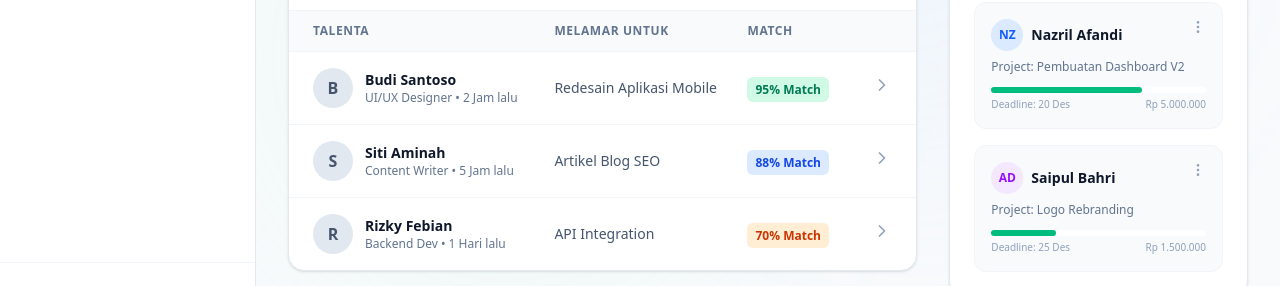
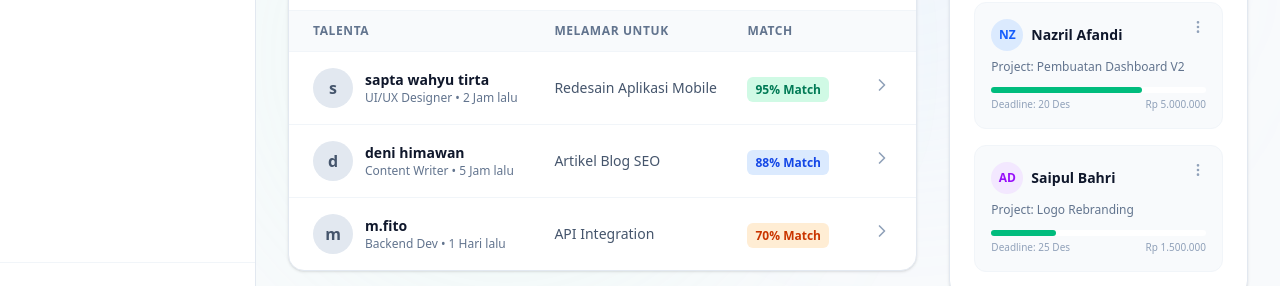
Before and after one commit to KodingMulu/SkillLink, a Next.js app in the folder web/: page /dashboard/client in a window 1280 px wide. Shown: the part 413-699 px from the top of the page. Built offline with nearby package versions, Linux system fonts and the light colour scheme.

Commit message:
update:change name pelamar pada dashboard clien

```diff
--- a/web/src/app/dashboard/client/page.tsx
+++ b/web/src/app/dashboard/client/page.tsx
@@ -25,9 +25,9 @@ export default function ClientDashboard() {
   ];
 
   const recentApplicants = [
-    { name: "Budi Santoso", role: "UI/UX Designer", appliedFor: "Redesain Aplikasi Mobile", date: "2 Jam lalu", match: 95 },
-    { name: "Siti Aminah", role: "Content Writer", appliedFor: "Artikel Blog SEO", date: "5 Jam lalu", match: 88 },
-    { name: "Rizky Febian", role: "Backend Dev", appliedFor: "API Integration", date: "1 Hari lalu", match: 70 },
+    { name: "sapta wahyu tirta", role: "UI/UX Designer", appliedFor: "Redesain Aplikasi Mobile", date: "2 Jam lalu", match: 95 },
+    { name: "deni himawan", role: "Content Writer", appliedFor: "Artikel Blog SEO", date: "5 Jam lalu", match: 88 },
+    { name: "m.fito", role: "Backend Dev", appliedFor: "API Integration", date: "1 Hari lalu", match: 70 },
   ];
 
   const handleInputChange = (e) => {
```
